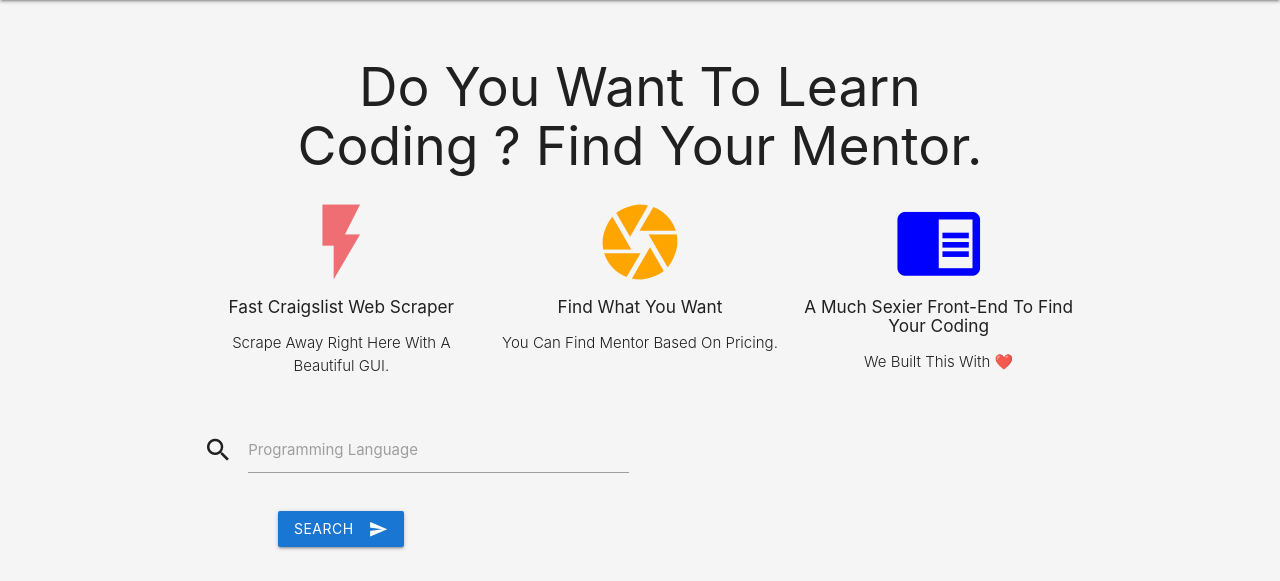
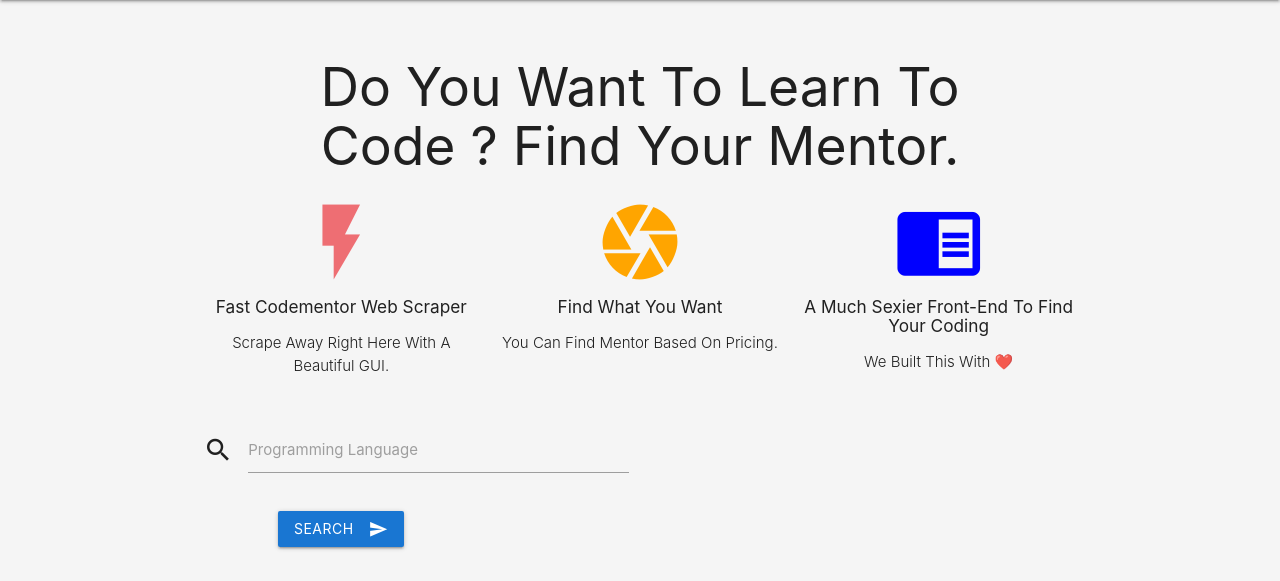
Before and after one commit to g1mishra/find_codementor, a Django app: page / in a window 1280 px wide. Shown: the part 64-645 px from the top of the page. Run offline with Django 3.2, Linux system fonts and the light colour scheme.

Commit message:
Update base.html

```diff
--- a/templates/base.html
+++ b/templates/base.html
@@ -30,13 +30,13 @@
     <div class="container">
         <div class="row">
                 <br>
-                <h2 class="col s12 m10 offset-m1 main-text"> Do you want to learn coding ? find your mentor. </h2><br>
+                <h2 class="col s12 m10 offset-m1 main-text"> Do you want to learn to code ? find your mentor. </h2><br>
 
             <div class="col s4">
                 <!-- Promo Content 1 goes here -->
                 <div class="center">
                     <i class="large material-icons" style="color: #EE6E73">flash_on</i>
-                    <h6>Fast craigslist web scraper</h6>
+                    <h6>Fast Codementor web scraper</h6>
                     <p class="light center">Scrape away right here with a beautiful GUI.</p>
                 </div>
             </div>
```
